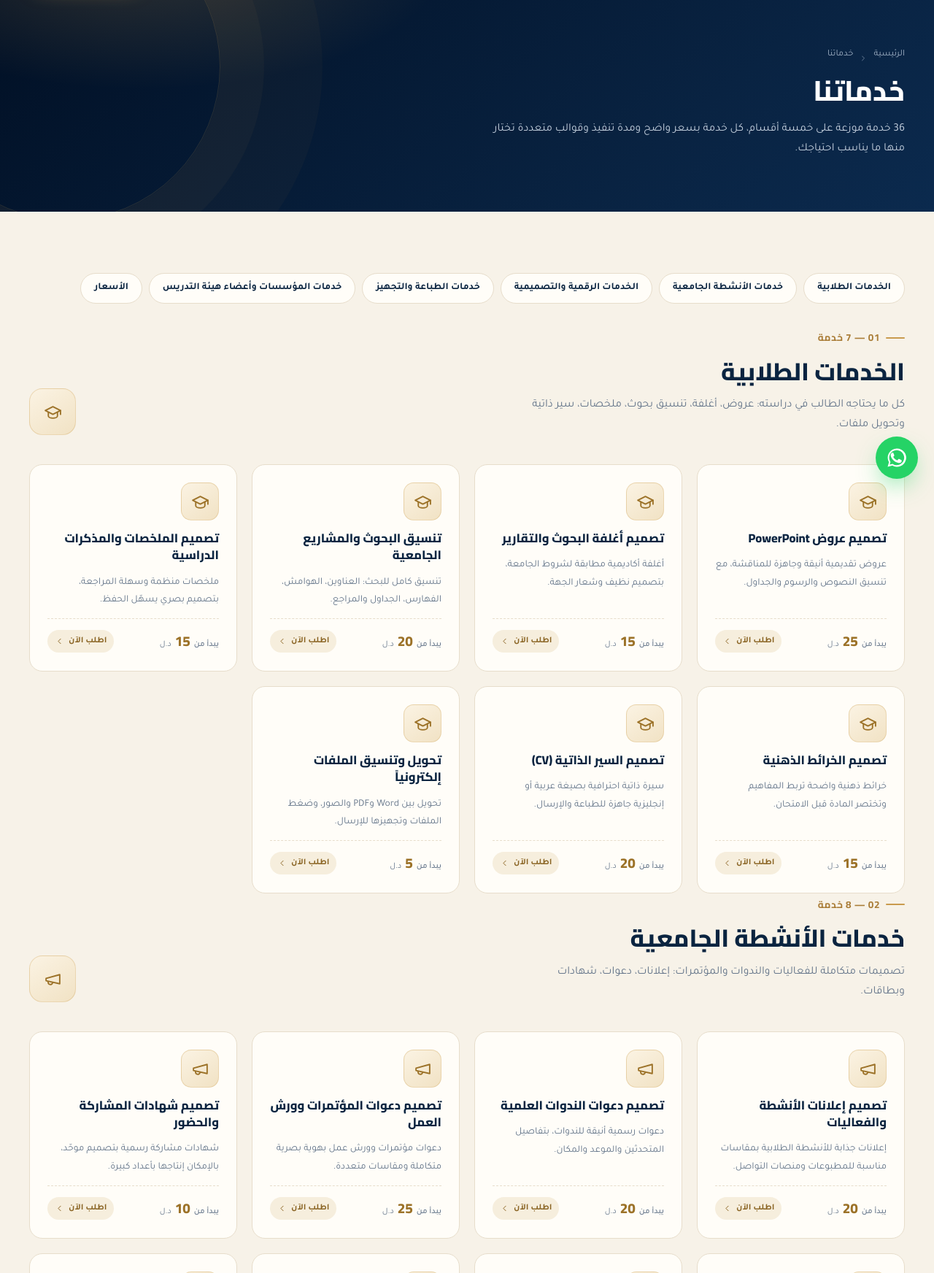
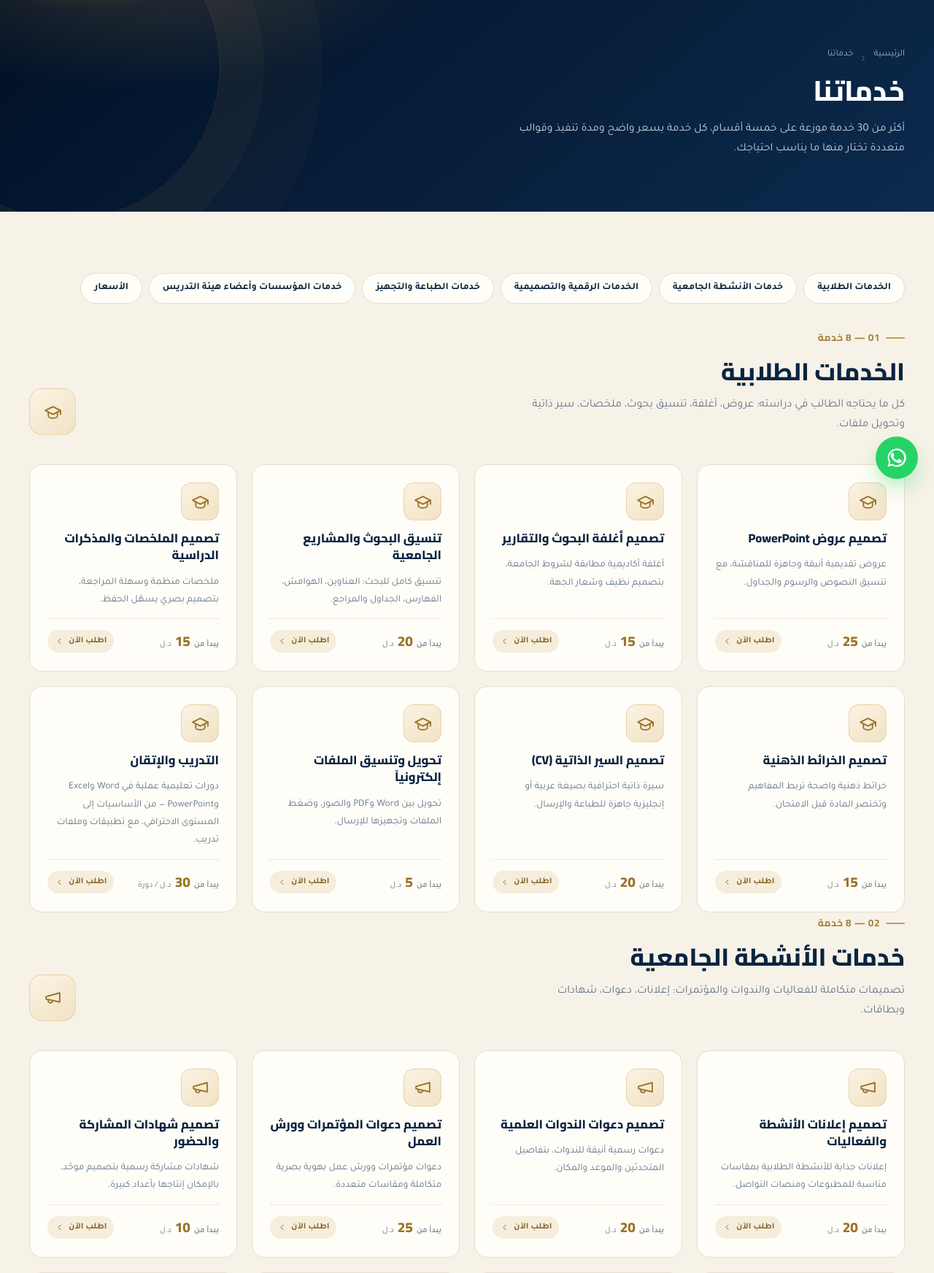
Before and after one commit to sadrmdan976-hub/qimma-hub-site, a FastAPI app: page /services in a window 1280 px wide. Shown: the part 122-1866 px from the top of the page at 73% size. Run offline with FastAPI, Linux system fonts and the light colour scheme; data comes from the database, SQL or seed files in the repository; some libraries are stand-ins or nearby versions.

Commit message:
Add التدريب والإتقان courses service and rename featured section to الخدمات الرائجة

```diff
--- a/app/seed.py
+++ b/app/seed.py
@@ -33,6 +33,9 @@ CATEGORIES = [
                  summary="سيرة ذاتية احترافية بصيغة عربية أو إنجليزية جاهزة للطباعة والإرسال."),
             dict(name="تحويل وتنسيق الملفات إلكترونياً", price=5, days=1, kind="doc",
                  summary="تحويل بين Word وPDF والصور، وضغط الملفات وتجهيزها للإرسال."),
+            dict(name="التدريب والإتقان", price=30, days=5, kind="doc", unit="/ دورة", featured=1,
+                 summary="دورات تعليمية عملية في Word وExcel وPowerPoint — من الأساسيات إلى المستوى الاحترافي، مع تطبيقات وملفات تدريب.",
+                 description="خدمة التدريب والإتقان تقدم دورات تعليمية قصيرة وعملية على برامج Microsoft Office: دورة Word لتنسيق البحوث والتقارير والأغلفة، دورة Excel للجداول والحسابات والرسوم البيانية، ودورة PowerPoint لتصميم العروض التقديمية خطوة بخطوة. تشمل كل دورة تطبيقات عملية وملفات تدريب ومساعدة بعد انتهاء الدورة."),
         ],
     },
     {
@@ -214,7 +217,7 @@ def seed():
             service_id = db.insert_ignore(
                 "INSERT OR IGNORE INTO services(category_id, name, slug, summary, description, price, price_note, unit, delivery_days, is_active, featured, sort) "
                 "VALUES(?,?,?,?,?,?,?,?,?,1,?,?)",
-                (cat_id, sv["name"], f"service-{s_index}", sv["summary"], sv["summary"], sv["price"],
+                (cat_id, sv["name"], f"service-{s_index}", sv["summary"], sv.get("description", sv["summary"]), sv["price"],
                  "يبدأ من", sv.get("unit", ""), sv["days"], sv.get("featured", 0), sv_index),
             )
             if not service_id:
--- a/app/templates/home.html
+++ b/app/templates/home.html
@@ -16,7 +16,7 @@
         <a href="/services" class="btn btn-outline btn-lg">تصفح الخدمات {{ icon('chevron-left') }}</a>
       </div>
       <div class="hero-chips">
-        <span class="hero-chip">{{ icon('layers') }} 36+ خدمة جامعية</span>
+        <span class="hero-chip">{{ icon('layers') }} 30+ خدمة جامعية</span>
         <span class="hero-chip">{{ icon('image') }} قوالب متعددة لكل طلب</span>
         <span class="hero-chip">{{ icon('truck') }} تسليم إلكتروني أو طباعة</span>
       </div>
@@ -65,7 +65,7 @@
 
 <section class="section section--paper">
   <div class="container">
-    {{ section_head('الأكثر طلباً', 'خدمات يحبها الطلاب والأنشطة', 'اختر الخدمة، شاهد القوالب المتاحة، وأرسل طلبك في دقيقة واحدة.', action_href='/services', action_label='عرض الكل') }}
+    {{ section_head('الأكثر طلباً', 'الخدمات الرائجة', 'اختر الخدمة، شاهد القوالب المتاحة، وأرسل طلبك في دقيقة واحدة.', action_href='/services', action_label='عرض الكل') }}
     <div class="service-grid">
       {% for sv in featured %}
       {{ service_card(sv, currency, loop.index0 * 50) }}
--- a/app/templates/services.html
+++ b/app/templates/services.html
@@ -10,7 +10,7 @@
   <div class="container">
     <div class="crumbs"><a href="/">الرئيسية</a><span class="sep">{{ icon('chevron-left') }}</span><span>خدماتنا</span></div>
     <h1>خدماتنا</h1>
-    <p>36 خدمة موزعة على خمسة أقسام، كل خدمة بسعر واضح ومدة تنفيذ وقوالب متعددة تختار منها ما يناسب احتياجك.</p>
+    <p>أكثر من 30 خدمة موزعة على خمسة أقسام، كل خدمة بسعر واضح ومدة تنفيذ وقوالب متعددة تختار منها ما يناسب احتياجك.</p>
   </div>
 </section>
 
```
Also changed, not shown: 1 other file.
